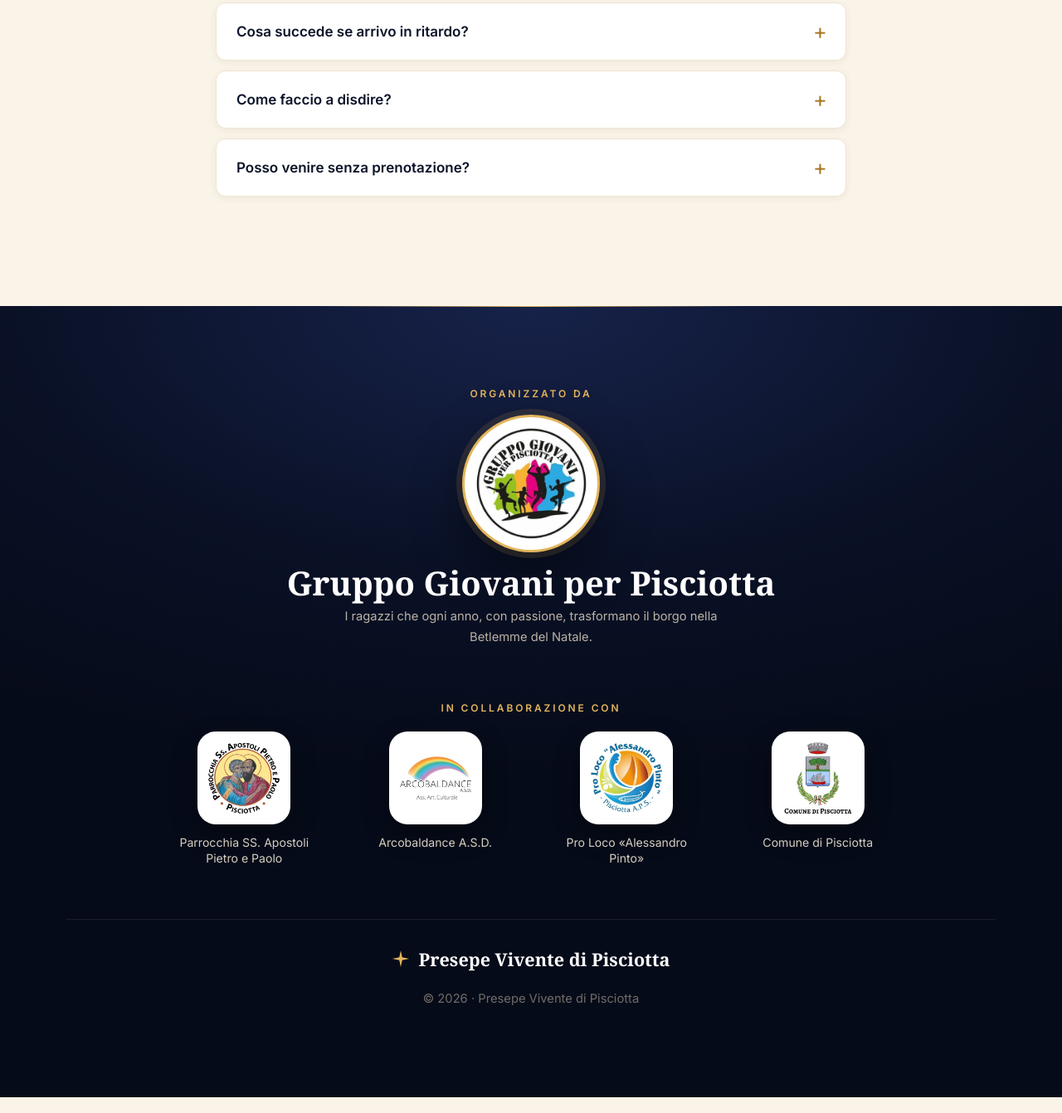
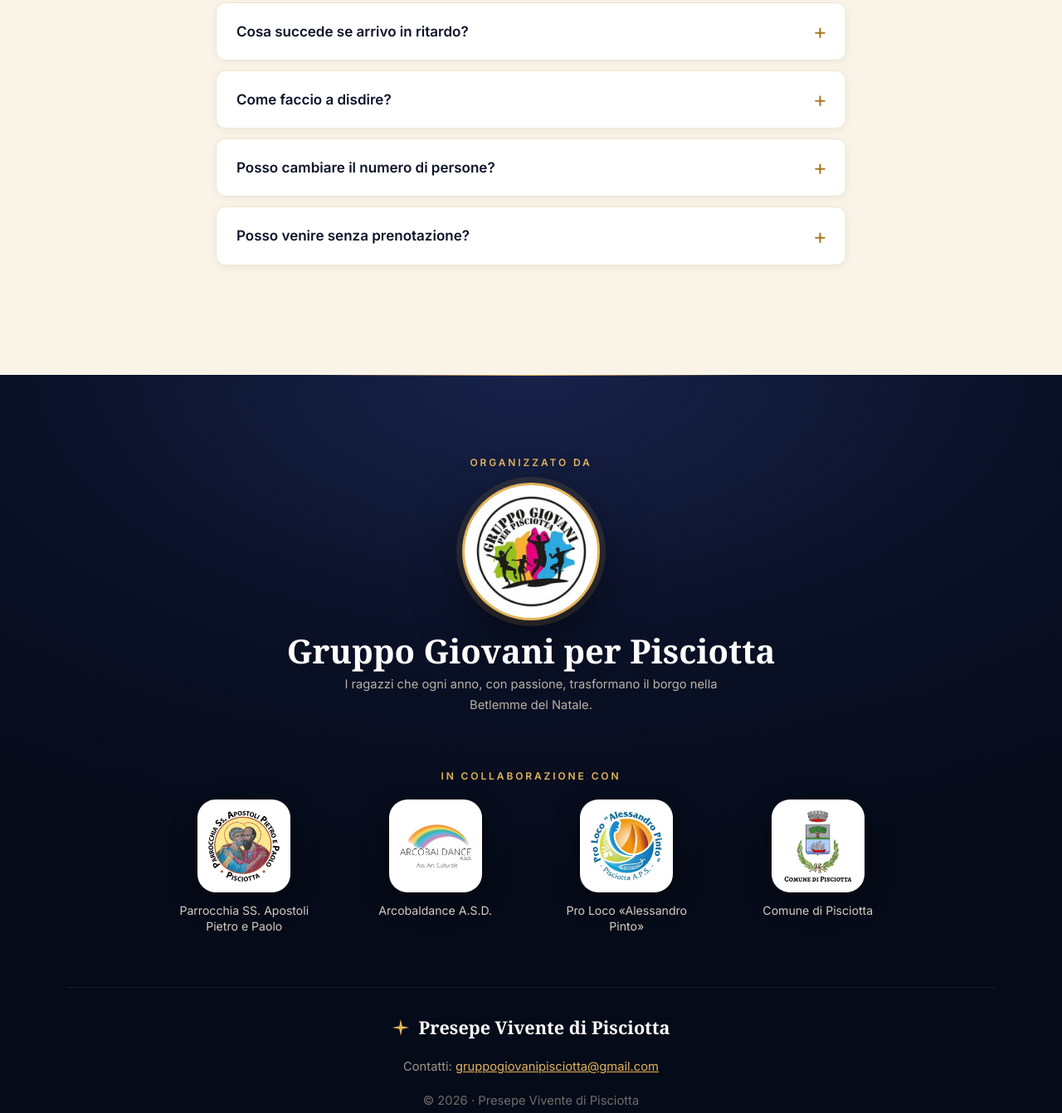
Before and after one commit to presepevivente-pisciotta/presepevivente-pisciotta.github.io, a plain HTML site: page index.html in a window 1280 px wide. Shown: the part 6642-7984 px from the top of the page at 83% size. Drawn offline with Linux system fonts and the light colour scheme; animation ran at ten frames a second; a web font is replaced by a local one.

Commit message:
Add email configuration and update footer visibility

```diff
--- a/index.html
+++ b/index.html
@@ -439,6 +439,7 @@
       width: min(520px, 80%); height: 1px; background: linear-gradient(90deg, transparent, var(--oro), transparent);
     }
     footer a { color: var(--oro); }
+    .js-email { overflow-wrap: anywhere; }
     footer p { margin: 6px 0; }
     .piede-etichetta {
       font-size: .75rem; letter-spacing: .24em; text-transform: uppercase; font-weight: 600; color: var(--oro); margin: 0 0 18px;
@@ -533,6 +534,12 @@
     // Da quando compare la sezione "Com'è andata?" con il link alla pagina delle recensioni
     // (formato ANNO-MESE-GIORNOTORA:MINUTI). Prima di questa data la sezione e la voce del menu non si vedono.
     recensioniDal: "2026-11-14T00:00",   // PER LE PROVE: per il presepe rimettere "2026-12-27T17:30"
+
+    // Email dell'organizzazione, scritta in due pezzi (prima e dopo la @) per non farla trovare ai programmi di spam.
+    // Esempio: per presepe@gmail.com scrivere emailNome: "presepe", emailDominio: "gmail.com".
+    // Se restano vuoti, i contatti nel footer e la domanda sul numero di persone non compaiono.
+    emailNome: "gruppogiovanipisciotta",
+    emailDominio: "gmail.com",
 
     // Link del Google Modulo per le recensioni: il pulsante "Lascia la tua opinione" lo apre direttamente.
     // Se è vuoto, il pulsante porta alla pagina recensioni.html.
@@ -852,6 +859,10 @@
           <summary>Come faccio a disdire?</summary>
           <p>Usa il link nell'email di conferma. Disdire è importante: il tuo posto torna disponibile per un'altra persona.</p>
         </details>
+        <details class="js-serve-email" hidden>
+          <summary>Posso cambiare il numero di persone?</summary>
+          <p>Se siete di più, fai una nuova prenotazione per le persone che mancano, nello stesso turno se ci sono ancora posti. Se siete di meno, scrivici a <a class="js-email"></a> indicando il nome con cui hai prenotato e quante persone in meno: libererai i posti per altri.</p>
+        </details>
         <details>
           <summary>Posso venire senza prenotazione?</summary>
           <p>Sì. In ogni turno alcuni posti sono riservati a chi arriva sul posto, in ordine di arrivo. Nelle serate più affollate potrebbe essere necessario attendere.</p>
@@ -890,6 +901,7 @@
           <svg viewBox="0 0 100 100" aria-hidden="true"><path d="M50 4 L58 42 L96 50 L58 58 L50 96 L42 58 L4 50 L42 42Z" fill="#e3b55c"/></svg>
           Presepe Vivente di Pisciotta
         </a>
+        <p class="js-serve-email" hidden>Contatti: <a class="js-email"></a></p>
         <p style="opacity: .7;">© 2026 · Presepe Vivente di Pisciotta</p>
       </div>
     </div>
@@ -928,6 +940,15 @@
   const menoMovimento = window.matchMedia('(prefers-reduced-motion: reduce)').matches;
 
   window.addEventListener('load', controllaGalleria);
+
+  /* ---------- Email dei contatti (footer e domanda sul numero di persone) ---------- */
+  (function () {
+    const nome = (CONFIG.emailNome || '').trim(), dominio = (CONFIG.emailDominio || '').trim();
+    if (!nome || !dominio) { $$('.js-serve-email').forEach(el => el.remove()); return; }
+    const email = nome + '@' + dominio;
+    $$('.js-email').forEach(a => { a.href = 'mailto:' + email; a.textContent = email; });
+    $$('.js-serve-email').forEach(el => { el.hidden = false; });
+  })();
 
   /* ---------- Sezione "Com'è andata?": visibile solo dalla data recensioniDal ---------- */
   (function () {
```
